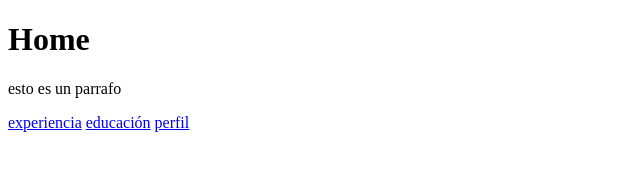
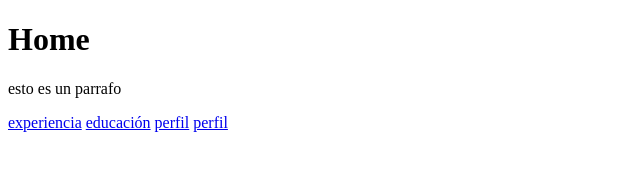
Before and after one commit to danieltroyo/webdev2020, a plain HTML site: page index.html in a window 1280 px wide. Shown: the full height of the page, 0-640 px from the left. Drawn offline with Linux system fonts and the light colour scheme.

Commit message:
con listas listas

```diff
--- a/index.html
+++ b/index.html
@@ -10,6 +10,7 @@
 <a href="./carreer.html">experiencia</a>
 <a href="./education.html">educación</a>
 <a href="./profile.html">perfil</a>
+<a href="./listas.html">perfil</a>
 </a>
 </a>
 
```
